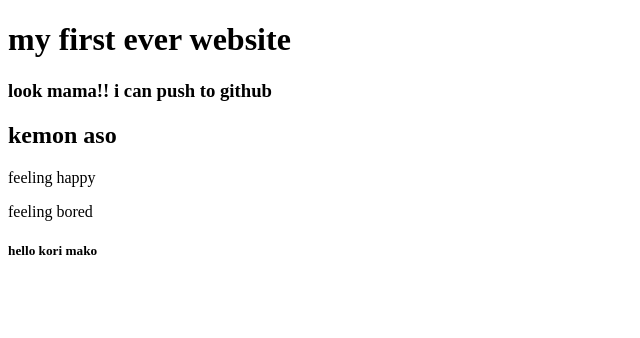
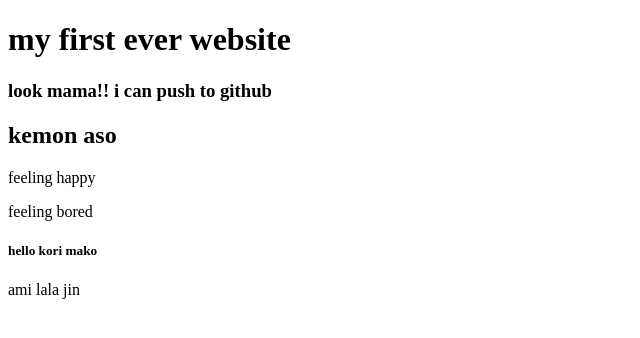
Before and after one commit to hasnathachin/my-first-website, a plain HTML site: page index.html in a window 1280 px wide. Shown: the whole page, without its empty margins (0-640 px from the left). Drawn offline with Linux system fonts and the light colour scheme.

Commit message:
ready to push

```diff
--- a/index.html
+++ b/index.html
@@ -13,5 +13,6 @@
     <p>feeling happy</p>
     <p>feeling bored </p>
 <h5> hello kori mako </h5>
+<p>ami lala jin</p>
 </body>
 </html>
```
